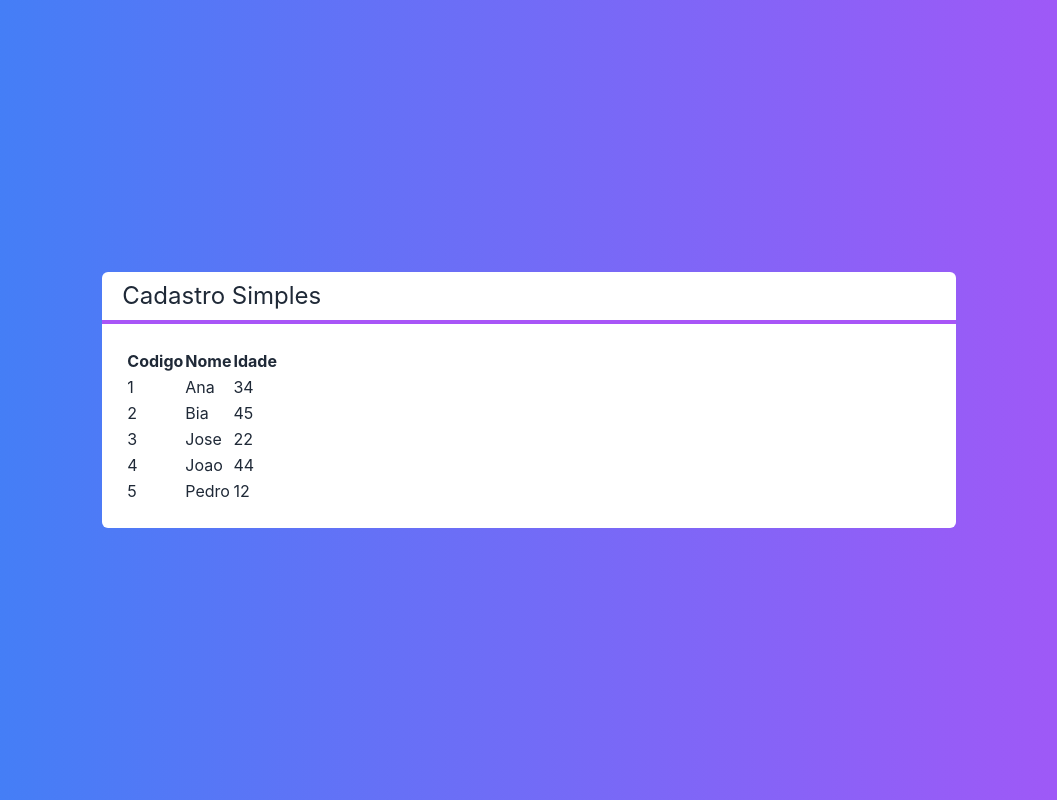
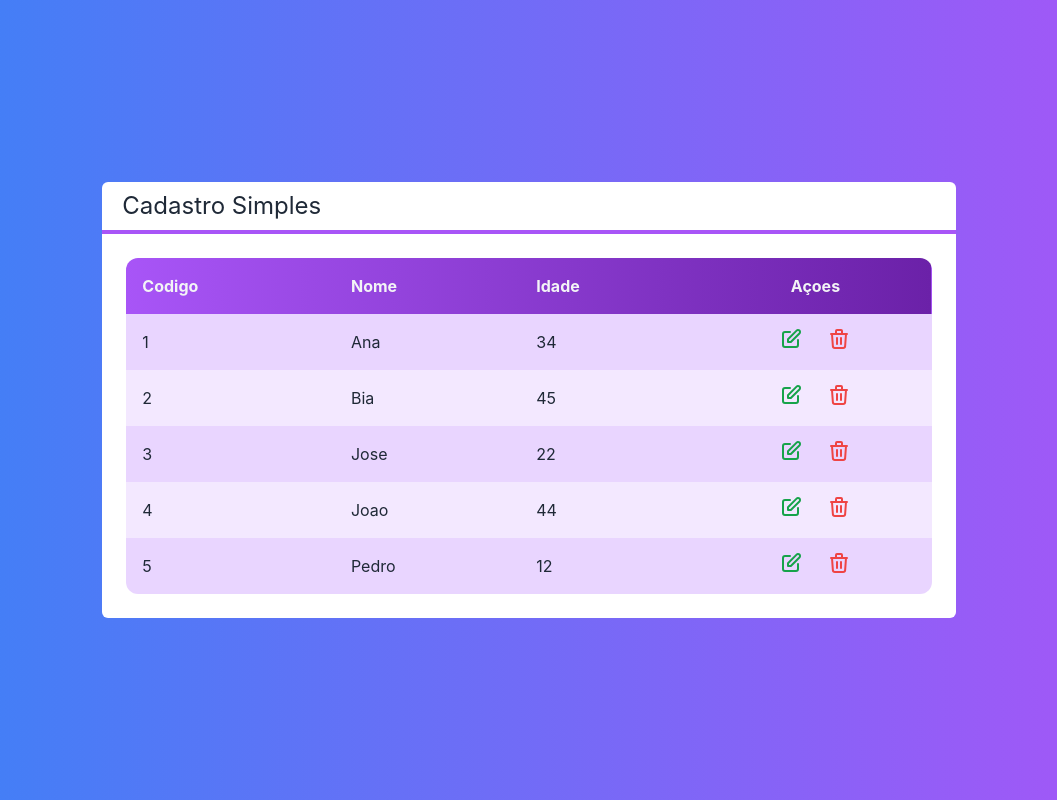
Before and after one commit to Smooke09/CRUD-REACT, a Next.js app: page / in a window 1280 px wide. Shown: the whole page, without its empty margins (111-1168 px from the left). Built offline with nearby package versions, Linux system fonts and the light colour scheme.

Commit message:
Componets Table #03

```diff
--- /dev/null
+++ b/src/components/Icones.tsx
@@ -0,0 +1,33 @@
+export const IconeEdicao = (
+  <svg
+    xmlns="http://www.w3.org/2000/svg"
+    className="h-6 w-6"
+    fill="none"
+    viewBox="0 0 24 24"
+    stroke="currentColor"
+    strokeWidth={2}
+  >
+    <path
+      strokeLinecap="round"
+      strokeLinejoin="round"
+      d="M11 5H6a2 2 0 00-2 2v11a2 2 0 002 2h11a2 2 0 002-2v-5m-1.414-9.414a2 2 0 112.828 2.828L11.828 15H9v-2.828l8.586-8.586z"
+    />
+  </svg>
+);
+
+export const IconLixo = (
+  <svg
+    xmlns="http://www.w3.org/2000/svg"
+    className="h-6 w-6"
+    fill="none"
+    viewBox="0 0 24 24"
+    stroke="currentColor"
+    strokeWidth={2}
+  >
+    <path
+      strokeLinecap="round"
+      strokeLinejoin="round"
+      d="M19 7l-.867 12.142A2 2 0 0116.138 21H7.862a2 2 0 01-1.995-1.858L5 7m5 4v6m4-6v6m1-10V4a1 1 0 00-1-1h-4a1 1 0 00-1 1v3M4 7h16"
+    />
+  </svg>
+);
--- a/src/components/Tabela.tsx
+++ b/src/components/Tabela.tsx
@@ -1,16 +1,22 @@
 import Cliente from "../core/Cliente";
+import { IconeEdicao, IconLixo } from "./Icones";
 
 interface TabelaProps {
   clientes: Cliente[];
+  clienteSelecionado?: (cliente: Cliente) => void;
+  clienteExcluido?: (cliente: Cliente) => void;
 }
 
 export default function Tabela(props: TabelaProps) {
+  const exibirAcoes = props.clienteExcluido || props.clienteSelecionado;
+
   function renderizarCabecalho() {
     return (
       <tr>
-        <th>Codigo</th>
-        <th>Nome</th>
-        <th>Idade</th>
+        <th className="text-left p-4">Codigo</th>
+        <th className="text-left p-4">Nome</th>
+        <th className="text-left p-4">Idade</th>
+        {exibirAcoes ? <th className="p-4">Açoes</th> : false}
       </tr>
     );
   }
@@ -18,18 +24,63 @@
   function renderizarDados() {
     return props.clientes?.map((cliente, i) => {
       return (
-        <tr key={cliente.id}>
-          <td>{cliente.id}</td>
-          <td>{cliente.nome}</td>
-          <td>{cliente.idade}</td>
+        <tr
+          key={cliente.id}
+          className={`${i % 2 === 0 ? "bg-purple-200" : "bg-purple-100"}`}
+        >
+          <td className="text-left p-4">{cliente.id}</td>
+          <td className="text-left p-4">{cliente.nome}</td>
+          <td className="text-left p-4">{cliente.idade}</td>
+          {exibirAcoes ? renderizaAcoes(cliente) : false}
         </tr>
       );
     });
   }
 
+  function renderizaAcoes(cliente: Cliente) {
+    return (
+      <td className="flex justify-center">
+        {props.clienteSelecionado ? (
+          <button
+            onClick={() => props.clienteSelecionado?.(cliente)}
+            className={`
+            flex justify-center items-center
+            text-green-600 rounded-full p-2 m-1
+            hover:bg-purple-50
+            `}
+          >
+            {IconeEdicao}
+          </button>
+        ) : (
+          false
+        )}
+        {props.clienteExcluido ? (
+          <button
+            onClick={() => props.clienteExcluido?.(cliente)}
+            className={`
+            flex justify-center items-center
+            text-red-500 rounded-full p-2 m-1
+            hover:bg-purple-50
+        `}
+          >
+            {IconLixo}
+          </button>
+        ) : (
+          false
+        )}
+      </td>
+    );
+  }
   return (
-    <table>
-      <thead>{renderizarCabecalho()}</thead>
+    <table className="w-full rounded-xl overflow-hidden">
+      <thead
+        className={`
+        text-gray-100
+      bg-gradient-to-r from-purple-500 to-purple-800
+      `}
+      >
+        {renderizarCabecalho()}
+      </thead>
       <tbody>{renderizarDados()}</tbody>
     </table>
   );
--- a/src/pages/index.tsx
+++ b/src/pages/index.tsx
@@ -11,6 +11,13 @@
     new Cliente("Pedro", 12, "5"),
   ];
 
+  function clienteSelecionado(cliente: Cliente) {
+    console.log(cliente.nome);
+  }
+  function clienteExcluido(cliente: Cliente) {
+    console.log(cliente.nome);
+  }
+
   return (
     <div
       className={`
@@ -20,7 +27,11 @@
     `}
     >
       <Layout titulo="Cadastro Simples">
-        <Tabela clientes={clientes}></Tabela>
+        <Tabela
+          clientes={clientes}
+          clienteSelecionado={clienteSelecionado}
+          clienteExcluido={clienteExcluido}
+        ></Tabela>
       </Layout>
     </div>
   );
```
